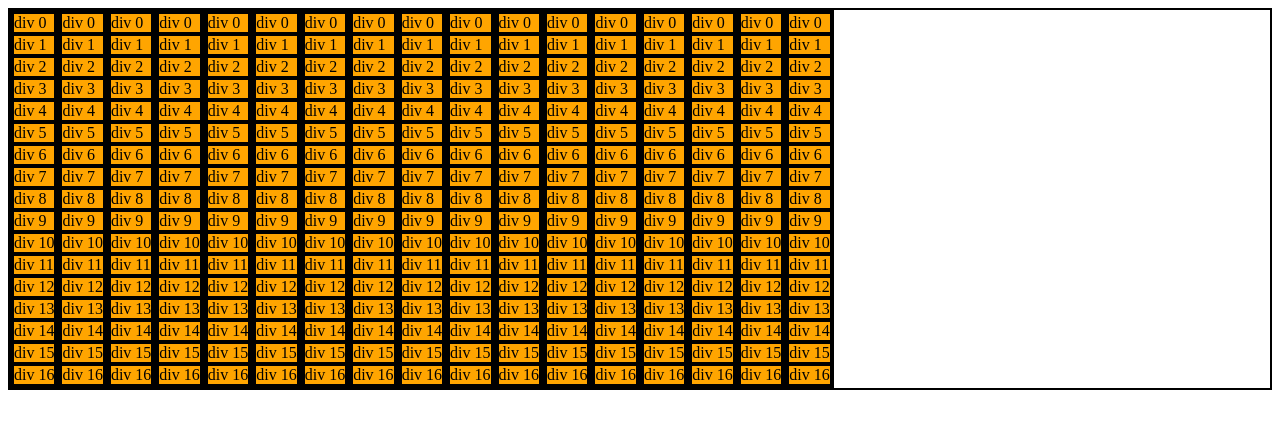
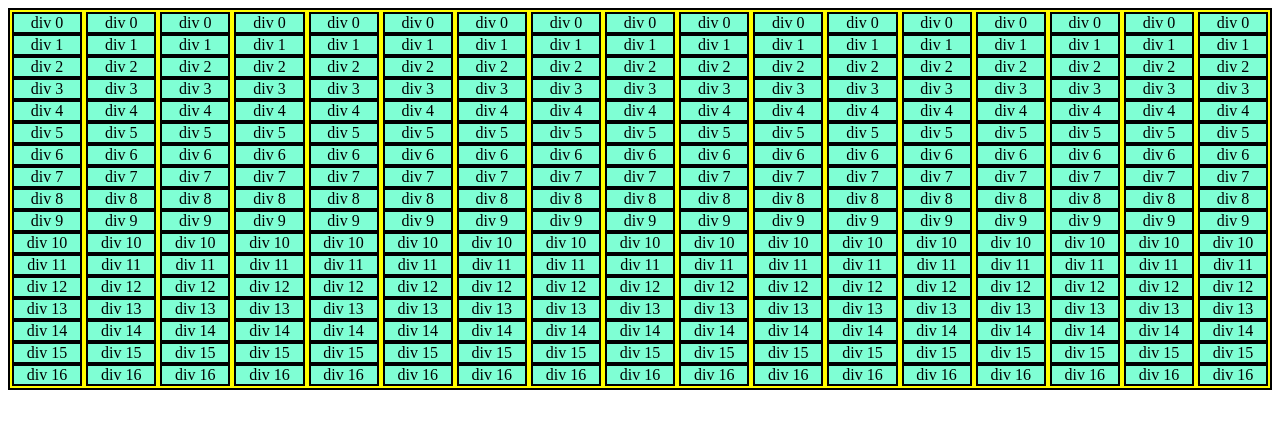
Before and after one commit to dwaynethebroc/Etch-a-Sketch, a plain HTML site: page index.html in a window 1280 px wide. Drawn offline with Linux system fonts and the light colour scheme.

Commit message:
full size grid, easy to see grid/row/cell

```diff
--- a/script.js
+++ b/script.js
@@ -11,7 +11,7 @@ for (i = 0; i <= 16; i++){
     for(j=0; j <= 16; j++){
         cell = document.createElement("div");
         cell.innerText = `div ${j}`
-        cell.style.backgroundColor = "orange";
+        cell.style.backgroundColor = "aquamarine";
         cell.classList.add(`cell`);
         row.appendChild(cell);
     }
--- a/style.css
+++ b/style.css
@@ -9,9 +9,13 @@ body {
 
 .row {
     display: grid;
-    border: 2px solid black;
+    border: 2px solid yellow;
+    flex-grow: 1;
 }
 
 .cell {
     border: 2px solid black;
+    text-align: center;
+    flex-grow: 1;
+
 }
```
